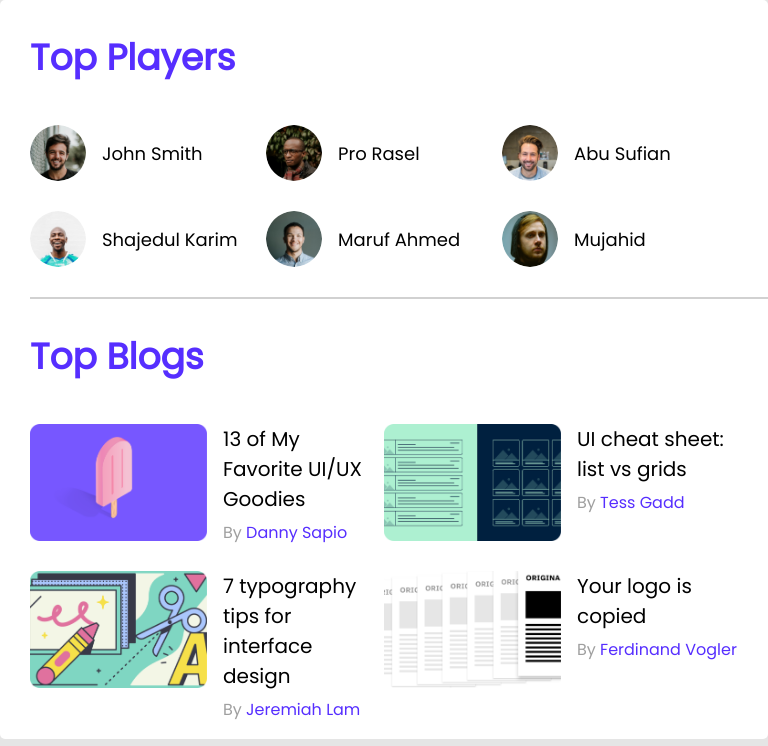
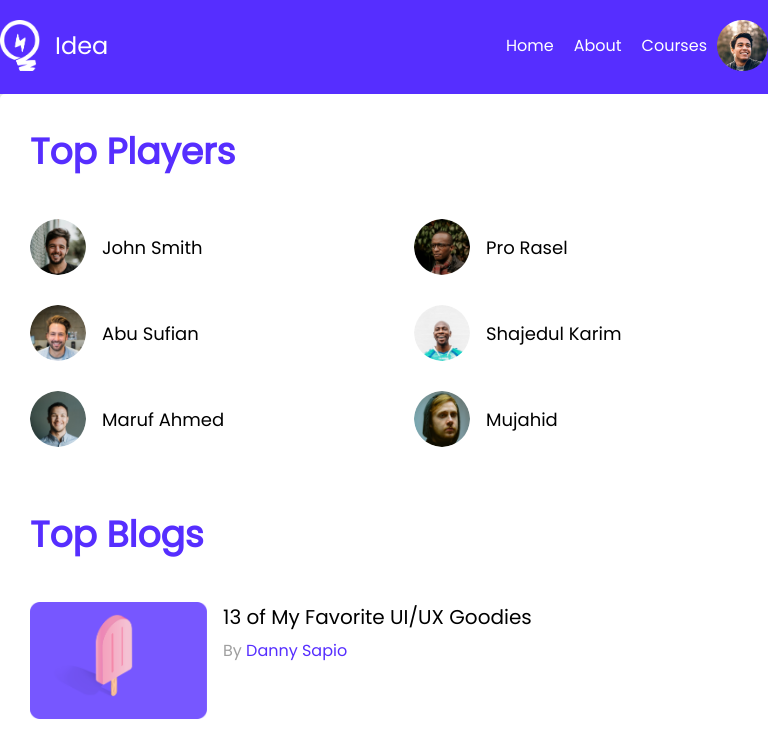
Before and after one commit to touhidcodes/PH-7-Leader-Board, a plain HTML site: page index.html in a window 768 px wide. Shown: the top 746 px of the page. Drawn offline with Linux system fonts and the light colour scheme.

Commit message:
responsive

```diff
--- a/index.html
+++ b/index.html
@@ -22,6 +22,22 @@
     <link rel="stylesheet" href="./styles/style.css" />
   </head>
   <body>
+    <header>
+      <div class="header-container">
+        <div class="logo">
+          <img src="./images/icons/logo.png" alt="" />
+          <h3>Idea</h3>
+        </div>
+        <div class="nav">
+          <ul>
+            <li><a href="">Home</a></li>
+            <li><a href="">About</a></li>
+            <li><a href="">Courses</a></li>
+          </ul>
+          <img src="./images/icons/profile.png" alt="" />
+        </div>
+      </div>
+    </header>
     <main>
       <section class="players-and-blogs">
         <!-- Top Players -->
--- a/styles/style.css
+++ b/styles/style.css
@@ -1,5 +1,56 @@
 * {
   margin: 0;
+}
+/* Header Section */
+header {
+  height: 94px;
+  background: #562eff;
+  width: 100%;
+}
+.header-container {
+  max-width: 870px;
+  display: flex;
+  justify-content: space-between;
+  padding-top: 20px;
+  margin: auto;
+}
+.logo {
+  display: flex;
+  align-items: center;
+}
+.logo img {
+  width: 40px;
+  height: 51px;
+  margin-right: 15px;
+}
+.logo h3 {
+  font-family: "Poppins";
+  font-weight: 500;
+  font-size: 24px;
+  color: white;
+}
+.nav {
+  display: flex;
+}
+.nav ul {
+  display: flex;
+  align-items: center;
+}
+.nav ul li {
+  list-style: none;
+  padding: 0 35px;
+}
+.nav ul li a {
+  text-decoration: none;
+  font-family: "Poppins";
+  font-weight: 400;
+  font-size: 16px;
+
+  color: #ffffff;
+}
+.nav img {
+  width: 51px;
+  height: 51px;
 }
 /* Main Section Styles */
 body {
@@ -148,6 +199,20 @@ hr {
 }
 /* Media Screen */
 @media screen and (max-width: 576px) {
+  .header-container {
+    width: 100%;
+    align-items: center;
+    padding-top: 10px;
+  }
+  .nav ul {
+    display: flex;
+    flex-direction: column;
+    flex-wrap: nowrap;
+  }
+  .nav ul li {
+    padding: 0 5px;
+  }
+
   .players-and-blogs {
     width: 100%;
     height: 1050px;
@@ -173,4 +238,34 @@ hr {
 }
 
 @media screen and (min-width: 577px) and (max-width: 992px) {
+  .header {
+    width: 577px;
+  }
+  .nav ul li {
+    padding: 0 10px;
+  }
+  .players-and-blogs {
+    width: 100%;
+    height: 1050px;
+  }
+  .players-container {
+    grid-template-columns: repeat(2, 1fr);
+    margin: auto;
+  }
+  hr {
+    display: none;
+  }
+  .blogs-container {
+    display: grid;
+    grid-template-columns: repeat(1, 1fr);
+  }
+  .courses {
+    height: 800px;
+    width: 100%;
+  }
+  .course-container {
+    grid-template-columns: repeat(2, 1fr);
+    gap: 20px;
+    margin-top: 30px;
+  }
 }
```
